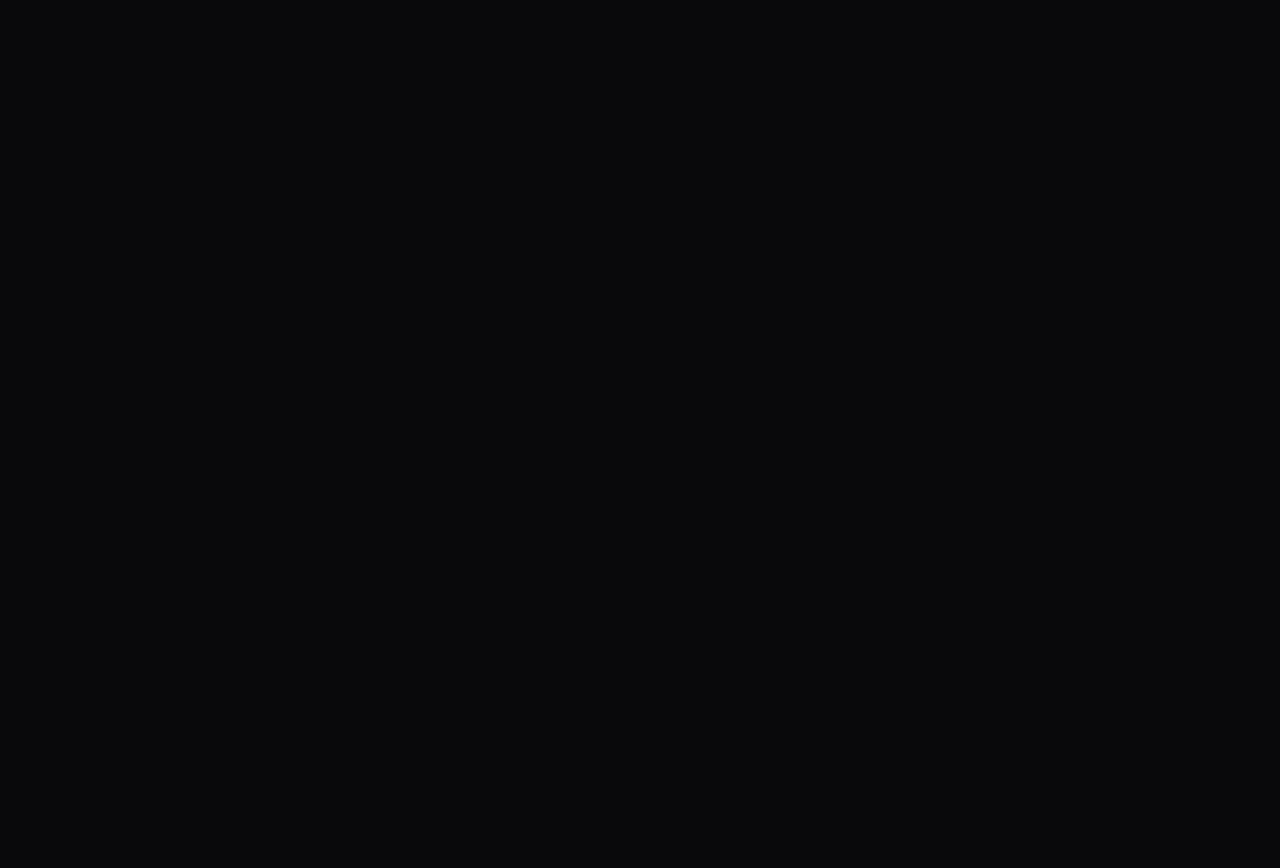
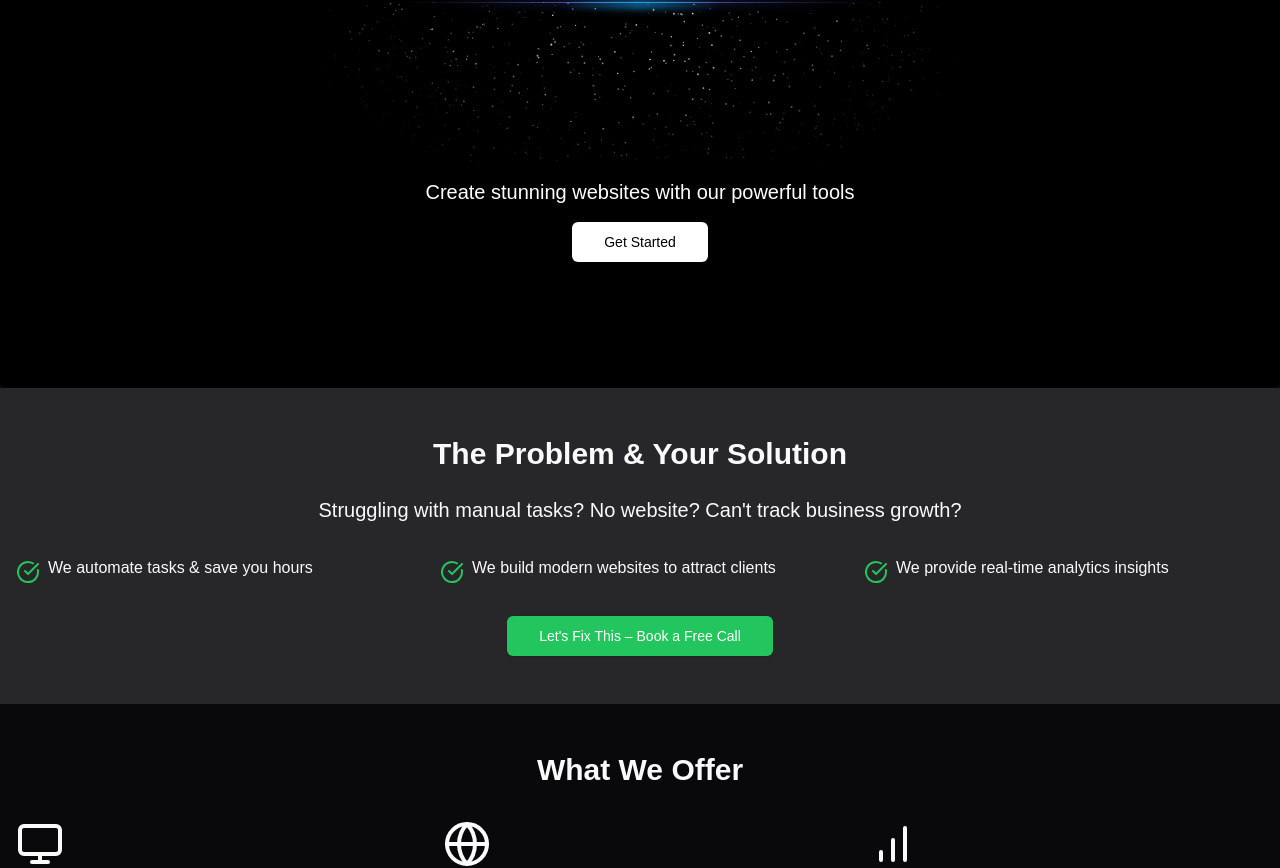
Before and after one commit to harryyking/HemoHeros, a Next.js app: page / in a window 1280 px wide. Shown: the part 326-1194 px from the top of the page. Before the commit the page ends 800 px from the top, so only its background shows below. Built offline with nearby package versions, Linux system fonts and the light colour scheme; a web font is replaced by a local one.

Commit message:
new hero land

```diff
--- a/app/page.tsx
+++ b/app/page.tsx
@@ -1,6 +1,29 @@
+import CTA from "@/components/cta"
+import FAQ from "@/components/faq"
+import { Footer } from "@/components/footer"
+import Header from "@/components/Header"
+import Hero from "@/components/Hero"
+import HowItWorks from "@/components/how-it-works"
+import Problem from "@/components/Problem"
+import Services from "@/components/Services"
+import TrustSection from "@/components/Trust-section"
 
 export default function Home() {
   return (
-    <div></div>
+    <div className="min-h-screen flex flex-col">
+      {/* Your other components */}
+      <Header/>
+      <main className="flex-grow">
+        {/* Main content */}
+      <Hero/>
+      <Problem/>
+      <Services/>
+      <TrustSection/>
+      <HowItWorks/>
+      <FAQ/>
+      <CTA/>
+        </main>
+      <Footer />
+    </div>
   )
 }
--- a/components/Problem.tsx
+++ b/components/Problem.tsx
@@ -1,70 +1,32 @@
-"use client"
-import { useState } from "react"
 import { Button } from "@/components/ui/button"
-import { Card, CardContent, CardDescription, CardFooter, CardHeader, CardTitle } from "@/components/ui/card"
-import { Switch } from "@/components/ui/switch"
+import { CheckCircle } from "lucide-react"
 
-export default function Pricing() {
-  const [isAnnual, setIsAnnual] = useState(false)
-
-  const plans = [
-    {
-      name: "Starter",
-      price: isAnnual ? 99 : 9,
-      features: ["1 user", "10 projects", "5GB storage", "Basic support"],
-    },
-    {
-      name: "Pro",
-      price: isAnnual ? 199 : 19,
-      features: ["5 users", "50 projects", "100GB storage", "Priority support", "Advanced analytics"],
-    },
-    {
-      name: "Enterprise",
-      price: isAnnual ? 299 : 29,
-      features: ["Unlimited users", "Unlimited projects", "1TB storage", "24/7 support", "Custom integrations"],
-    },
-  ]
-
+export default function Problem() {
   return (
-    <div className="py-24 sm:py-32">
-      <div className="mx-auto max-w-7xl px-6 lg:px-8">
-        <div className="mx-auto max-w-4xl text-center">
-          <h2 className="text-base font-semibold leading-7 text-indigo-600">Pricing</h2>
-          <p className="mt-2 text-4xl font-bold tracking-tight text-gray-900 sm:text-5xl">
-            Pricing plans for teams of&nbsp;all&nbsp;sizes
-          </p>
-        </div>
-        <div className="mt-6 flex justify-center">
-          <div className="flex items-center gap-3">
-            <span>Monthly</span>
-            <Switch checked={isAnnual} onCheckedChange={setIsAnnual} />
-            <span>Annual</span>
-          </div>
-        </div>
-        <div className="isolate mx-auto mt-10 grid max-w-md grid-cols-1 gap-8 lg:mx-0 lg:max-w-none lg:grid-cols-3">
-          {plans.map((plan) => (
-            <Card key={plan.name}>
-              <CardHeader>
-                <CardTitle>{plan.name}</CardTitle>
-                <CardDescription>
-                  <span className="text-3xl font-bold">${plan.price}</span>
-                  {isAnnual ? "/year" : "/month"}
-                </CardDescription>
-              </CardHeader>
-              <CardContent>
-                <ul className="list-disc list-inside">
-                  {plan.features.map((feature) => (
-                    <li key={feature}>{feature}</li>
-                  ))}
-                </ul>
-              </CardContent>
-              <CardFooter>
-                <Button className="w-full">Get Started</Button>
-              </CardFooter>
-            </Card>
+    <section className="py-12 bg-muted">
+      <div className="container mx-auto px-4">
+        <h2 className="text-3xl font-bold mb-6 text-center">The Problem & Your Solution</h2>
+        <p className="text-xl mb-8 text-center">
+          Struggling with manual tasks? No website? Can't track business growth?
+        </p>
+        <div className="grid md:grid-cols-3 gap-6 mb-8">
+          {[
+            "We automate tasks & save you hours",
+            "We build modern websites to attract clients",
+            "We provide real-time analytics insights",
+          ].map((item, index) => (
+            <div key={index} className="flex items-start space-x-2">
+              <CheckCircle className="text-green-500 mt-1" />
+              <p>{item}</p>
+            </div>
           ))}
         </div>
+        <div className="text-center">
+          <Button size="lg" className="bg-green-500 hover:bg-green-600 text-white">
+            Let's Fix This – Book a Free Call
+          </Button>
+        </div>
       </div>
-    </div>
+    </section>
   )
 }
```
